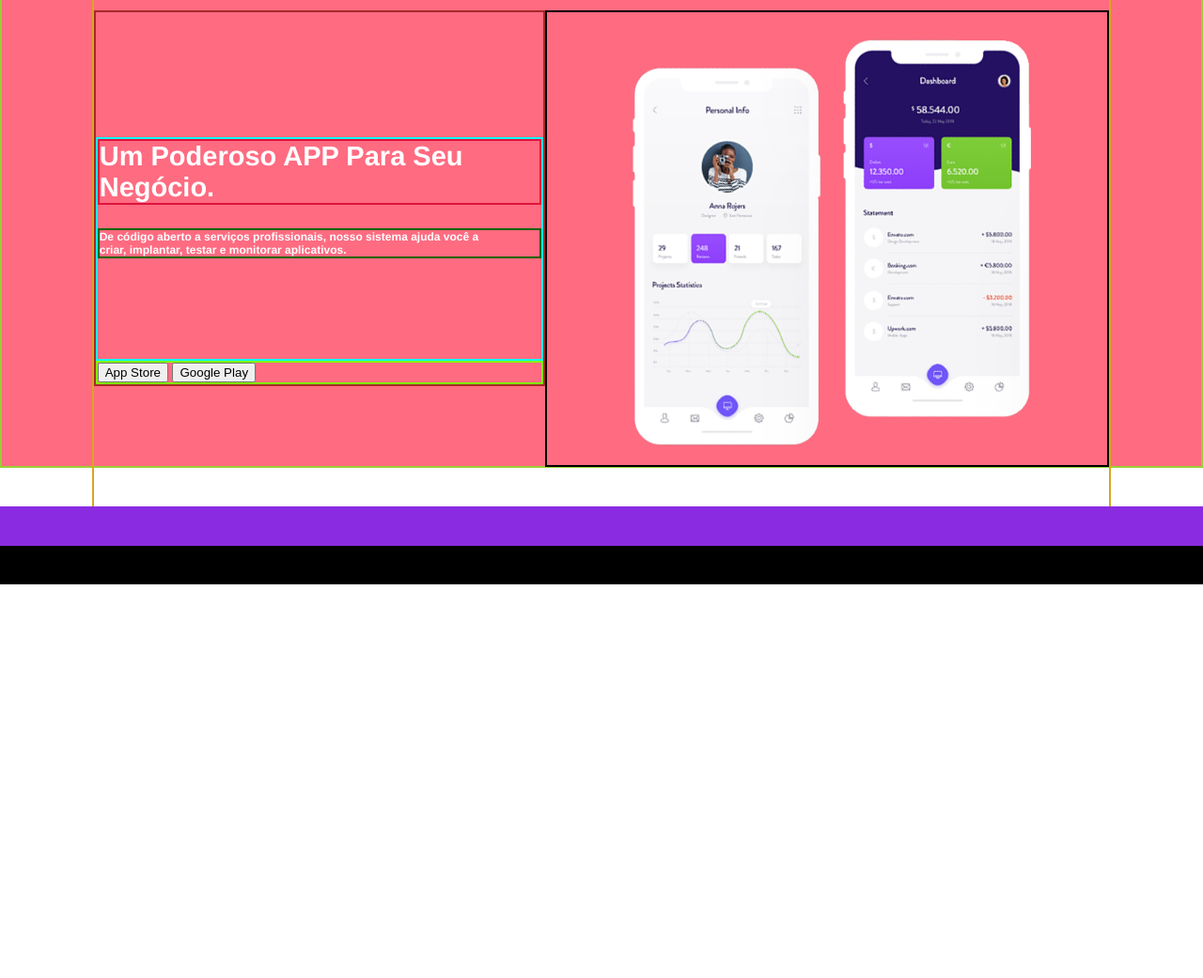
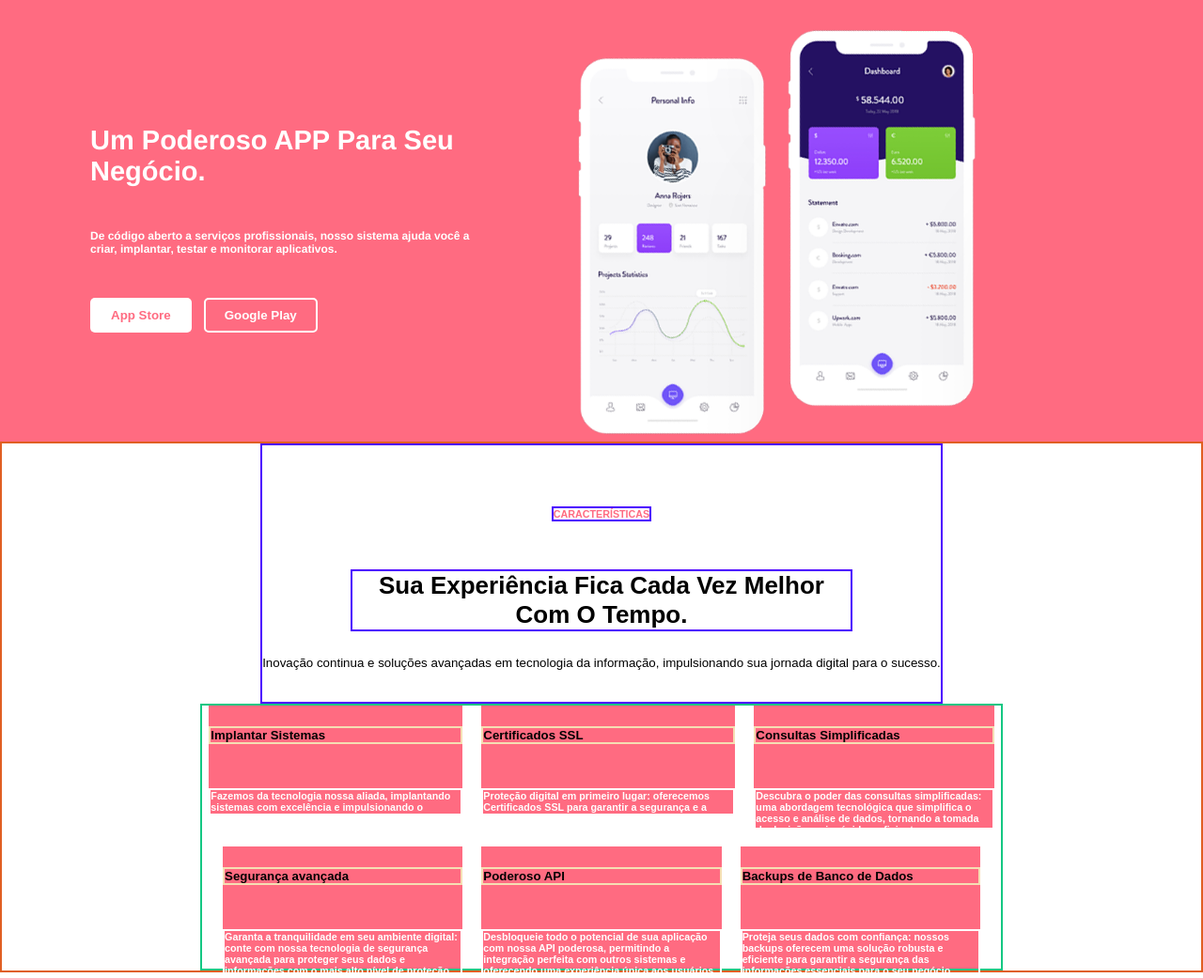
Before and after one commit to Fulustrecodosanzois/Projeto_responsivo1, a plain HTML site: page index.html in a window 1280 px wide. Shown: the part 137-1178 px from the top of the page at 94% size. Before the commit the page ends 800 px from the top, so only its background shows below. Drawn offline with Linux system fonts and the light colour scheme.

Commit message:
iniciado main

```diff
--- a/css/style.css
+++ b/css/style.css
@@ -29,9 +29,9 @@ body {
 header {
   display: flex;
   grid-area: cabecalho;
-  border: 2px solid yellowgreen;
+  /* border: 2px solid yellowgreen; */
   background-color: #ff6b81;
-  height: 635px;
+  height: 607px;
   flex-direction: column;
   align-items: center;
 
@@ -50,7 +50,7 @@ figure {
   display: flex;
   width: 85%;
   align-items: center;
-  border: 2px solid blue;
+  /* border: 2px solid blue; */
   justify-content: space-between;
 
 
@@ -84,43 +84,45 @@ figure h3 {
 
   display: flex;
   flex-direction: column;
-  border: 2px solid brown;
-  justify-content: end;
+  /* border: 2px solid brown; */
+  justify-content: center;
   height: 400px;
 
 
 }
 
 .texto > h1 {
+  display: flex;
   font-size: 29px;
   font-family: helvetica, serif;
   font-weight: bolder;
   color: #fff;
-  border: 2px solid crimson;
-  margin: 0;
+  /* border: 2px solid crimson; */
+  margin: auto;
 
 }
 
 .texto > h5 {
   color: #fff;
   font-size: 12px;
-  border: 2px solid darkgreen;
-  margin: 0;
+  /* border: 2px solid darkgreen; */
+  justify-items: space-evenly;
+
 }
 
 .infer {
   display: flex;
-  justify-content: center;
-  border: 2px solid goldenrod;
+  /* border: 2px solid goldenrod; */
   width: 85%;
   padding: 6% 0;
+  align-items: center;
 
 }
 
 .dir > img{
-  width: 600px;
-  border: var(--borda);
-
+  width: 90%;
+  /* border: var(--borda); */
+  display: flex;
 }
 
 
@@ -130,12 +132,10 @@ figure h3 {
   font-family: helvetica, serif;
   font-weight: bolder;
   color: #fff;
-  border: 2px solid cyan;
-  height: 60%;
+  /* border: 2px solid cyan; */
+  height: 220px;
   gap: 25px;
   flex-direction: column;
-  justify-content: ;
-
 
 }
 
@@ -146,18 +146,129 @@ figure h3 {
 
 
 .btn2 {
-  border: 2px solid chartreuse;
+  /* border: 2px solid chartreuse; */
+  display: flex;
+}
+
+.btn_app {
+  color: #ff6b81;
+  background-color: #fff;
+  border: none;
+  padding: 11px 22px;
+  border-radius: 5px;
+  font-weight: 750;
+  margin-right: 13px;
 
 }
 
-
+.btn_google{
+  color: #fff;
+  background-color: #ff6b81;
+  border: none;
+  padding: 11px 22px;
+  border-radius: 5px;
+  font-weight: 750;
+  outline: 2px solid #fff;
+  outline-offset: -2px;
+}
 
 /* PRINCIPAL------------------------------------------------------------- */
 
 main {
-  background-color: blueviolet;
+  background-color: white;
   grid-area: main;
+  height: 565px;
+  display: flex;
+  flex-direction: column;
+  align-items: center;
+  border: 2px solid rgb(224, 95, 35);
+
 }
+
+article {
+  border: 2px solid rgb(76, 0, 255);
+  height: 400px;
+  display: flex;
+  flex-direction: column;
+  align-items: center;
+  padding-top: 40px;
+
+}
+
+article small {
+
+}
+
+.artigo {
+  display: flex;
+  flex-direction: column;
+  align-items: center;
+
+}
+
+.artigo > h6{
+  color: #ff6b81;
+  border: 2px solid rgb(76, 0, 255);
+
+
+}
+
+.artigo > h1 {
+  width: 80%;
+  text-transform: capitalize;
+  border: 2px solid rgb(76, 0, 255);
+  text-align: center;
+  font-size: 26px;
+}
+
+
+.mural {
+  display: flex;
+  width: 67%;
+  gap: 20px;
+  flex-wrap: wrap;
+  border: 2px solid rgb(20, 199, 131);
+  justify-content: center;
+}
+
+.blocoo {
+  display: flex;
+  background-color: #ff6b81;
+  width:270px;
+  height: 115px;
+  flex-direction: column;
+
+}
+
+.bloco {
+  display: flex;
+  width: 30%;
+  height: 130px;
+  background-color: #ff6b81;
+  flex-direction: column;
+
+
+}
+
+.mural h5{
+  color: black;
+  font-size: ;
+  border: 2px solid wheat;
+}
+
+.mural h6{
+  color: white;
+  font-size: ;
+  border: 2px solid white;
+}
+
+.titulo_mural {
+
+}
+
+.bloco
+
+
 
 
 
@@ -165,6 +276,6 @@ main {
 /* RODAPÉ----------------------------------------------------------------- */
 
 footer {
-  background-color: black;
+  /* background-color: black; */
   grid-area: rodape;
 }
--- a/index.html
+++ b/index.html
@@ -26,29 +26,70 @@
       </section>
 
       <section class="infer">
-
         <section class="esq">
           <section class="texto">
             <h1>Um Poderoso APP Para Seu Negócio.</h1>
-            <h5>De código aberto a serviços profissionais, nosso sistema ajuda você a <br>criar, implantar, testar e monitorar aplicativos.</h5>
+            <h5>
+              De código aberto a serviços profissionais, nosso sistema ajuda
+              você a <br />criar, implantar, testar e monitorar aplicativos.
+            </h5>
+            <section class="btn2">
+              <button class="btn_app">App Store</button>
+              <button class="btn_google">Google Play</button>
+            </section>
           </section>
-          <section class="btn2">
-            <button class="btn_app">App Store</button>
-            <button class="btn_google">Google Play</button>
-          </section>
-
         </section>
         <figure class="dir">
           <img
+            class="img"
             src="imagem/smartphone/phone.png"
-            alt="Imagem de tela do aplicativo"z
+            alt="Imagem de tela do aplicativo"
           />
         </figure>
       </section>
-
     </header>
 
-    <main></main>
+    <main>
+      <article>
+        <section class="artigo">
+          <h6>CARACTERÍSTICAS</h6>
+          <h1>sua experiência fica cada vez melhor com o tempo.</h1>
+        </section>
+        <small
+          >Inovação continua e soluções avançadas em tecnologia da informação,
+          impulsionando sua jornada digital para o sucesso.</small
+        >
+      </article>
+
+      <div class="mural">
+        <div class="blocoo">
+          <h5>Implantar Sistemas</h5>
+          <h6  class="scopo_mural">Fazemos da tecnologia nossa aliada, implantando sistemas com excelência e impulsionando o sucesso de seu negócio.</h6>
+        </div>
+        <div class="blocoo">
+          <h5>Certificados SSL</h3>
+          <h6 class="scopo_mural">Proteção digital em primeiro lugar: oferecemos Certificados SSL para garantir a segurança e a confiabilidade de sua presença online.</h4>
+        </div>
+        <div class="bloco">
+          <h5>Consultas Simplificadas</h3>
+          <h6 class="scopo_mural">Descubra o poder das consultas simplificadas: uma abordagem tecnológica que simplifica o acesso e análise de dados, tornando a tomada de decisão mais rápida e eficiente.</h4>
+        </div>
+        <div class="bloco">
+          <h5>Segurança avançada</h3>
+          <h6 class="scopo_mural">Garanta a tranquilidade em seu ambiente digital: conte com nossa tecnologia de segurança avançada para proteger seus dados e informações com o mais alto nível de proteção.</h4>
+        </div>
+        <div class="bloco">
+          <h5>Poderoso API</h3>
+          <h6 class="scopo_mural">Desbloqueie todo o potencial de sua aplicação com nossa API poderosa, permitindo a integração perfeita com outros sistemas e oferecendo uma experiência única aos usuários</h4>
+        </div>
+        <div class="bloco">
+          <h5>Backups de Banco de Dados</h3>
+          <h6 class="scopo_mural">Proteja seus dados com confiança: nossos backups oferecem uma solução robusta e eficiente para garantir a segurança das informações essenciais para o seu negócio.</h4>
+        </div>
+      </div>
+
+
+    </main>
 
     <div></div>
 
```
